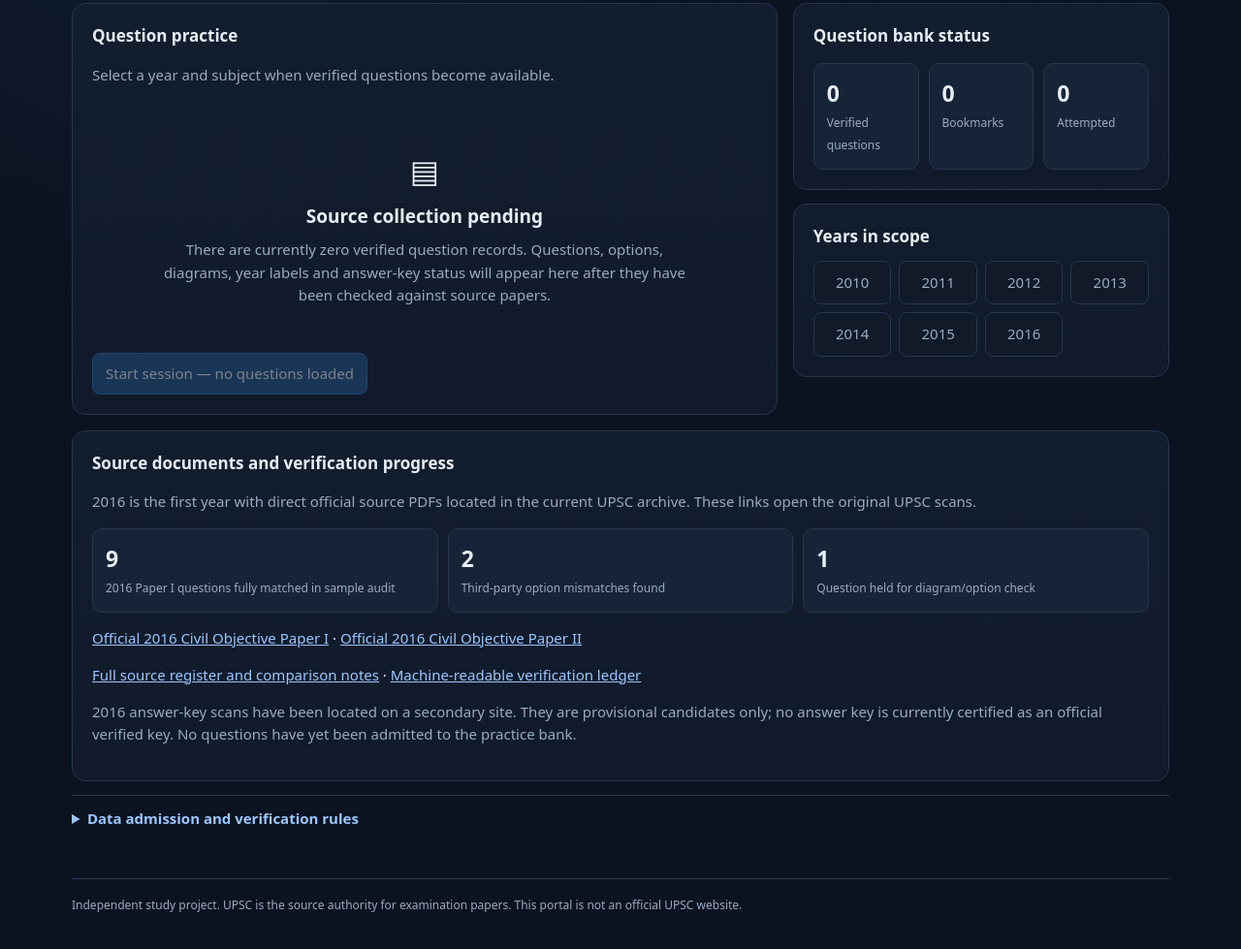
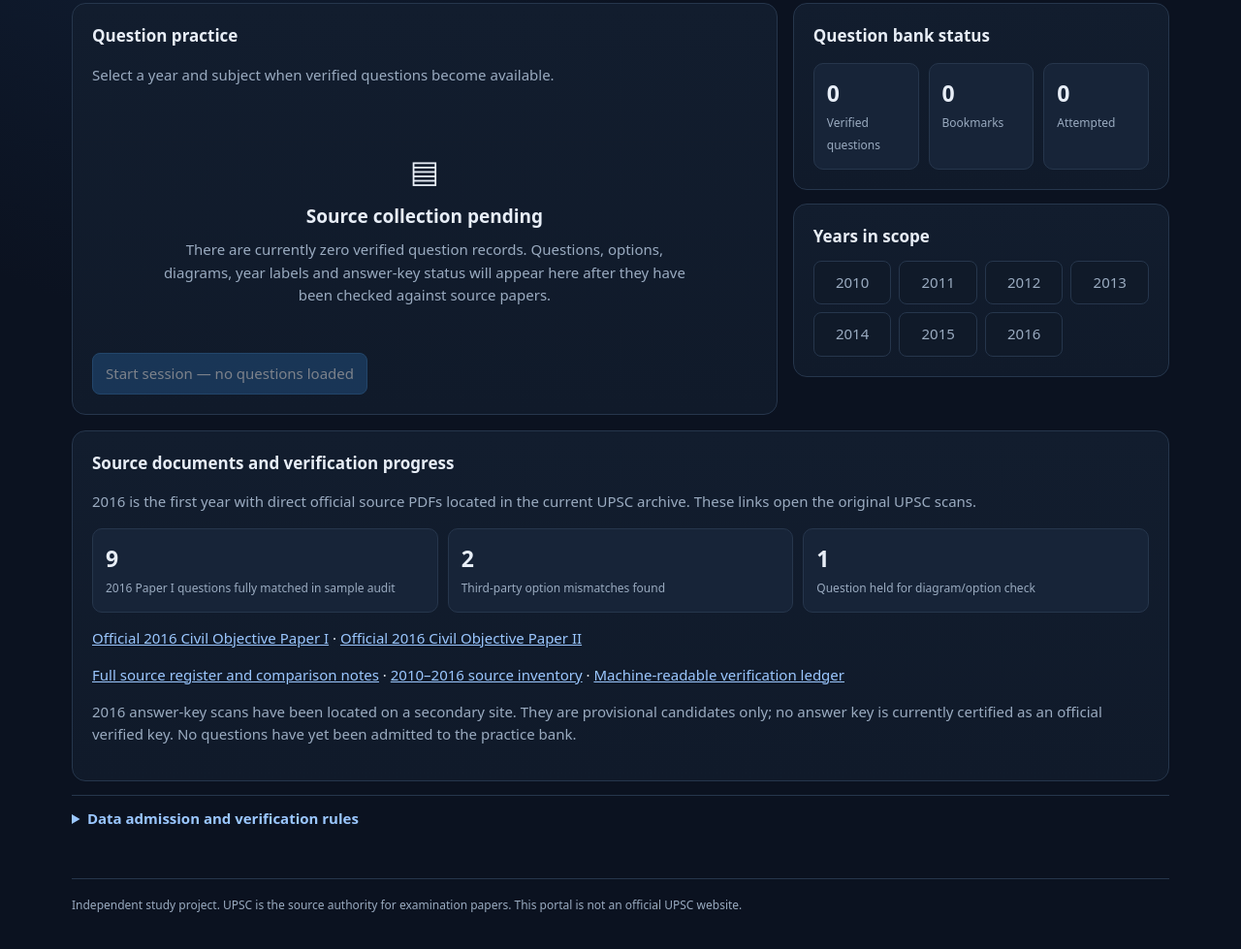
Before and after one commit to surajsharma-cyber/Ese-2010-to-2016, a plain HTML site: page index.html in a window 1280 px wide. Shown: the part 633-1612 px from the top of the page at 97% size. Drawn offline with Linux system fonts and the light colour scheme.

Commit message:
Link year-wise source inventory from portal

```diff
--- a/index.html
+++ b/index.html
@@ -71,7 +71,7 @@ details{margin-top:14px;border-top:1px solid var(--line);padding-top:12px}summar
    <div class="stat"><strong>1</strong><span>Question held for diagram/option check</span></div>
   </div>
   <p><a href="https://www.upsc.gov.in/sites/default/files/1%20CIVIL%20ENGG%20PAPER-1A.pdf" target="_blank" rel="noopener">Official 2016 Civil Objective Paper I</a> · <a href="https://www.upsc.gov.in/sites/default/files/2%20CIVIL%20ENGG%20PAPER-2B.pdf" target="_blank" rel="noopener">Official 2016 Civil Objective Paper II</a></p>
-  <p><a href="SOURCES.md">Full source register and comparison notes</a> · <a href="data/verification.json">Machine-readable verification ledger</a></p>
+  <p><a href="SOURCES.md">Full source register and comparison notes</a> · <a href="data/source_inventory.json">2010–2016 source inventory</a> · <a href="data/verification.json">Machine-readable verification ledger</a></p>
   <p class="muted">2016 answer-key scans have been located on a secondary site. They are provisional candidates only; no answer key is currently certified as an official verified key. No questions have yet been admitted to the practice bank.</p>
  </section>
  <details><summary>Data admission and verification rules</summary><ul class="rules">
```
